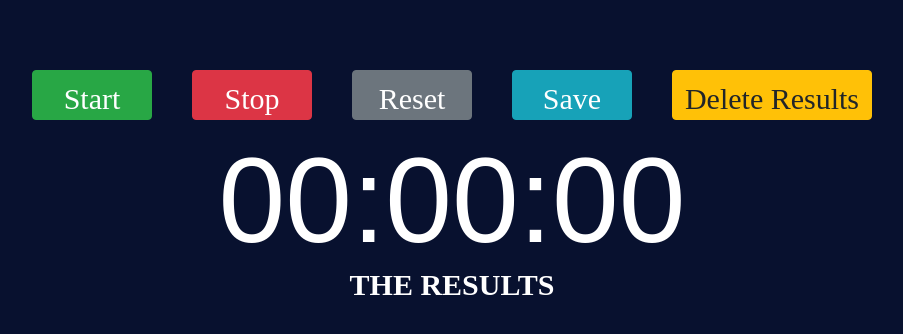
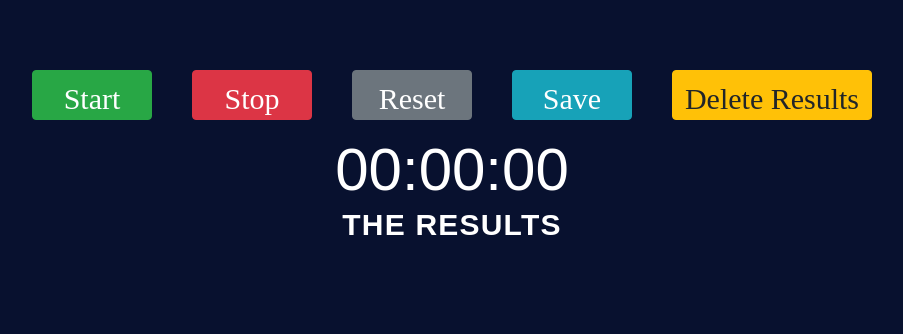
Before and after one commit to wojjar/STOPER, a plain HTML site: page index.html in a window 1280 px wide. Shown: the whole page, without its empty margins (188-1091 px from the left). Drawn offline with nearby package versions, Linux system fonts and the light colour scheme.

Commit message:
Update files

```diff
--- a/index.html
+++ b/index.html
@@ -4,14 +4,18 @@
 <head>
   <meta charset="utf-8">
   <meta name="viewport" content="width=device-width, initial-scale=1, shrink-to-fit=no">
-  <title>Timer! 15.7</title>
+  <title>STOPER</title>
   <link rel="stylesheet" href="https://maxcdn.bootstrapcdn.com/bootstrap/4.0.0/css/bootstrap.min.css" integrity="sha384-Gn5384xqQ1aoWXA+058RXPxPg6fy4IWvTNh0E263XmFcJlSAwiGgFAW/dAiS6JXm"
     crossorigin="anonymous">
   <link rel="stylesheet" type="text/css" href="styles.css">
 </head>
 
 <body>
-  <div id="app"></div>
+  <div class="container-fluid">
+    <div class="row">
+      <div id="app"></div>
+    </div>
+  </div>
 
   <script src="https://code.jquery.com/jquery-3.2.1.slim.min.js" integrity="sha384-KJ3o2DKtIkvYIK3UENzmM7KCkRr/rE9/Qpg6aAZGJwFDMVNA/GpGFF93hXpG5KkN"
     crossorigin="anonymous"></script>
@@ -19,8 +23,8 @@
     crossorigin="anonymous"></script>
   <script src="https://maxcdn.bootstrapcdn.com/bootstrap/4.0.0/js/bootstrap.min.js" integrity="sha384-JZR6Spejh4U02d8jOt6vLEHfe/JQGiRRSQQxSfFWpi1MquVdAyjUar5+76PVCmYl"
     crossorigin="anonymous"></script>
-    <script src="https://unpkg.com/react@15.3.2/dist/react.js"></script>
-    <script src="https://unpkg.com/react-dom@15.3.2/dist/react-dom.js"></script>
+  <script src="https://unpkg.com/react@15.3.2/dist/react.js"></script>
+  <script src="https://unpkg.com/react-dom@15.3.2/dist/react-dom.js"></script>
   <script type="text/javascript" src="script-compiled.js"></script>
 </body>
 
--- a/script.js
+++ b/script.js
@@ -56,9 +56,9 @@ class Stopwatch extends React.Component {
         }));
     }
     delete() {
-      const x = confirm("Are you sure ?");
+        const x = confirm("Are you sure ?");
         if (x) {
-            this.setState({results: []});
+            this.setState({ results: [] });
         }
     }
     getList() {
--- a/styles.css
+++ b/styles.css
@@ -49,6 +49,10 @@ table {
 	border-spacing: 0;
 }
 /*==============================================================*/
+.container-fluid {
+	display: flex;
+    justify-content:center;
+}
 body {
 	margin: 0 auto;
 	padding-top: 50px;
@@ -58,7 +62,7 @@ body {
 .stopwatch {
     text-align: center;
 	margin: 0 auto;
-    font-size: 120px;
+    font-size: 60px;
 	font-family: Arial;
 }
 .controls {
@@ -71,8 +75,8 @@ body {
 	height: 50px ;
 	width: 120px;
 }
-
 .list-result,p {
+	font-family: Arial;
 	text-align: center;
 	margin: 0 auto;
 	line-height: 50px;
@@ -80,6 +84,7 @@ body {
 	font-weight: 700;
 	max-height: 400px;
 	width: 220px;
+	letter-spacing: 1.2px;
 }
 .btn-warning{
 	width: 200px;
```
